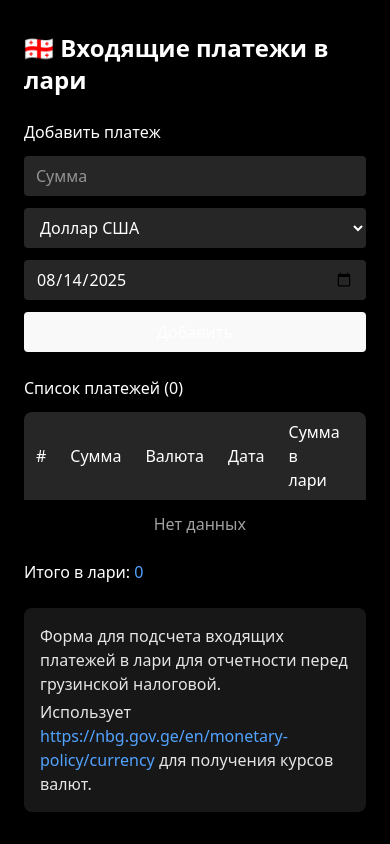
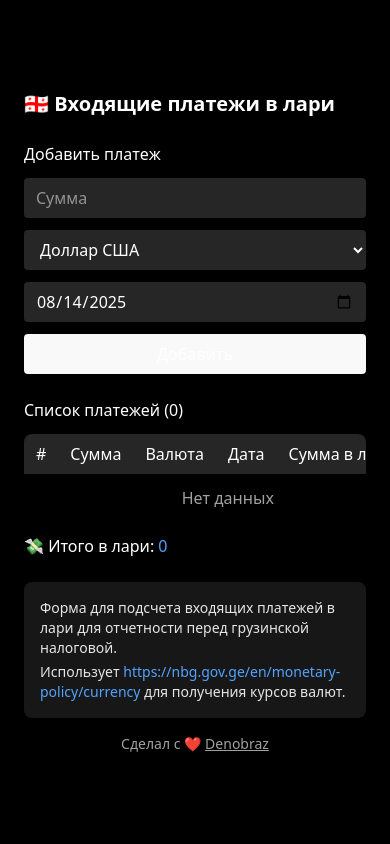
Before and after one commit to Denobraz/react-lari-converter, a React (Vite) app: page / in a window 390 px wide. Built offline with nearby package versions, Linux system fonts and the light colour scheme.

Commit message:
UI and UX updates v2

```diff
--- a/index.html
+++ b/index.html
@@ -2,7 +2,7 @@
 <html lang="en">
   <head>
     <meta charset="UTF-8" />
-    <link rel="icon" type="image/svg+xml" href="/info.svg" />
+    <link rel="icon" type="image/svg+xml" href="/money.svg" />
     <meta name="viewport" content="width=device-width, initial-scale=1.0" />
     <title>Конвертер валют</title>
   </head>
--- a/src/App.jsx
+++ b/src/App.jsx
@@ -2,6 +2,7 @@ import {useEffect, useState} from "react";
 import PaymentForm from './components/PaymentForm.jsx';
 import PaymentsTable from './components/PaymentsTable.jsx';
 import {Readme} from "./components/Readme.jsx";
+import {Footer} from "./components/Footer.jsx";
 
 function App() {
     const [payments, setPayments] = useState(() => {
@@ -18,11 +19,12 @@ function App() {
     return (
         <div className='min-h-screen w-full flex flex-col justify-center bg-black text-white px-6 py-5'>
             <div className='grid grid-cols-1 gap-6 max-w-4xl mx-auto'>
-                <h1 className='text-2xl font-semibold'>🇬🇪 Входящие платежи в лари</h1>
+                <h1 className='text-xl lg:text-2xl font-semibold'>🇬🇪 Входящие платежи в лари</h1>
                 <PaymentForm onAdd={addPayment} />
                 <PaymentsTable payments={payments} onDelete={handleDelete} />
                 <Readme/>
             </div>
+            <Footer/>
         </div>
     )
 }
--- /dev/null
+++ b/src/components/Footer.jsx
@@ -0,0 +1,5 @@
+export function Footer() {
+    return <footer className='text-sm text-neutral-400 lg:text-base text-center md:absolute bottom-0 left-0 w-full mt-4 md:py-6'>
+        Сделал с ❤️ <a className='underline hover:text-blue-400' target='_blank' href='https://github.com/Denobraz'>Denobraz</a>
+    </footer>
+}
--- a/src/components/PaymentForm.jsx
+++ b/src/components/PaymentForm.jsx
@@ -1,4 +1,4 @@
-import {useState} from 'react';
+import {useEffect, useState} from 'react';
 import {CURRENCIES} from "../data/currencies.data.js";
 import {convertToGel} from "../helpers/nbgRates.js";
 
@@ -16,30 +16,47 @@ export default function PaymentForm({onAdd}) {
 
     const [error, setError] = useState(null);
 
+    useEffect(() => {
+        if (error) {
+            const timer = setTimeout(() => setError(null), 3000);
+            return () => clearTimeout(timer);
+        }
+    }, [error])
+
+    const validateForm = () => {
+        if (!form.amount || !form.currency || !form.date) {
+            throw new Error('Пожалуйста, заполните все поля.');
+        }
+
+        if (form.amount <= 0) {
+            throw new Error('Сумма должна быть больше нуля.');
+        }
+
+        if (form.date > TODAY) {
+            throw new Error('Дата не может быть в будущем.');
+        }
+    }
+
     const handleSubmit = async (e) => {
         e.preventDefault();
         setError(null);
         setIsLoading(true);
 
-        if (!form.amount || !form.currency || !form.date) {
-            setError('Пожалуйста, заполните все поля.');
+        try {
+            validateForm();
+        } catch (e) {
             setIsLoading(false);
-            return;
-        }
-
-        if (form.date > TODAY) {
-            setError('Дата не может быть в будущем.');
-            setIsLoading(false);
+            setError(e.message);
             return;
         }
 
         try {
-            const result = await convertToGel(form.amount, form.currency, form.date);
+            const amountInGel = await convertToGel(form.amount, form.currency, form.date);
             onAdd({
                 amount: Number(form.amount),
                 currency: form.currency.toUpperCase(),
                 date: form.date,
-                amountInGel: result,
+                amountInGel,
             });
             setForm(f => ({...f, amount: '', date: TODAY}));
         } catch (err) {
@@ -71,7 +88,7 @@ export default function PaymentForm({onAdd}) {
                     {isLoading ? 'Загрузка...' : 'Добавить'}
                 </button>
             </form>
-            {error && <div className='text-red-400 text-xs'>{error}</div>}
+            {error && <div className='text-red-400 text-xs transition-all'>{error}</div>}
         </section>
     );
 }
--- a/src/components/PaymentsTable.jsx
+++ b/src/components/PaymentsTable.jsx
@@ -48,26 +48,26 @@ export default function PaymentsTable({payments, onDelete}) {
         <section className='space-y-3'>
             <h2 className='font-medium'>Список платежей ({payments.length})</h2>
             <div className='overflow-x-auto rounded-lg'>
-                <table className='w-full text-left border-collapse'>
+                <table className='table-auto lg:table-fixed w-full text-left border-collapse'>
                     <thead>
                     <tr className='bg-neutral-800'>
-                        <th className='px-3 py-2 font-medium'>#</th>
-                        <th className='px-3 py-2 font-medium'>Сумма</th>
-                        <th className='px-3 py-2 font-medium'>Валюта</th>
-                        <th className='px-3 py-2 font-medium'>Дата</th>
-                        <th className='px-3 py-2 font-medium'>Сумма в лари</th>
-                        <th className='px-3 py-2 font-medium'></th>
+                        <th className='px-3 py-2 font-medium whitespace-nowrap'>#</th>
+                        <th className='px-3 py-2 font-medium whitespace-nowrap'>Сумма</th>
+                        <th className='px-3 py-2 font-medium whitespace-nowrap'>Валюта</th>
+                        <th className='px-3 py-2 font-medium whitespace-nowrap'>Дата</th>
+                        <th className='px-3 py-2 font-medium whitespace-nowrap'>Сумма в лари</th>
+                        <th className='px-3 py-2 font-medium whitespace-nowrap'></th>
                     </tr>
                     </thead>
                     <tbody>
                     {payments.map((p, i) => (
                         <tr key={i} className='odd:bg-neutral-900 even:bg-neutral-800'>
-                            <td className='px-3 py-1'>{i + 1}</td>
-                            <td className='px-3 py-1'>{formatAmount(p.amount)}</td>
-                            <td className='px-3 py-1'>{formatCurrency(p.currency)}</td>
-                            <td className='px-3 py-1'>{formatDate(p.date)}</td>
-                            <td className='px-3 py-1'>{formatAmount(p.amountInGel)}</td>
-                            <td className='px-3 py-1'>
+                            <td className='px-3 py-1 whitespace-nowrap'>{i + 1}</td>
+                            <td className='px-3 py-1 whitespace-nowrap'>{formatAmount(p.amount)}</td>
+                            <td className='px-3 py-1 whitespace-nowrap'>{formatCurrency(p.currency)}</td>
+                            <td className='px-3 py-1 whitespace-nowrap'>{formatDate(p.date)}</td>
+                            <td className='px-3 py-1 whitespace-nowrap'>{formatAmount(p.amountInGel)}</td>
+                            <td className='px-3 py-1 whitespace-nowrap'>
                                 <button onClick={() => onDelete(i)}
                                         className='text-red-400 hover:text-red-300 cursor-pointer'>Удалить
                                 </button>
@@ -84,7 +84,7 @@ export default function PaymentsTable({payments, onDelete}) {
             </div>
             <div className='mt-3'>
                 <div className='font-medium'>
-                    Итого в лари: <span title='Скопировать' onClick={copyTotalInGel} className='text-blue-400 hover:underline cursor-pointer'>{formatAmount(totalInGel)}</span>
+                    💸 Итого в лари: <span title='Скопировать' onClick={copyTotalInGel} className='text-blue-400 hover:underline cursor-pointer'>{formatAmount(totalInGel)}</span>
                     {totalInGelCopied && <span className='text-blue-400 text-sm ml-2'>(скопировано)</span>}
                 </div>
             </div>
--- a/src/components/Readme.jsx
+++ b/src/components/Readme.jsx
@@ -1,7 +1,7 @@
 export function Readme() {
     const URL = 'https://nbg.gov.ge/en/monetary-policy/currency';
 
-    return <div className='bg-neutral-900 text-neutral-200 p-4 rounded-lg flex flex-col gap-1'>
+    return <div className='text-sm lg:text-base bg-neutral-900 text-neutral-200 p-4 rounded-lg flex flex-col gap-1'>
         <p>Форма для подсчета входящих платежей в лари для отчетности перед грузинской налоговой.</p>
         <p>Использует <a target='_blank' href={URL} className='text-blue-400 hover:underline'>{URL}</a> для получения курсов валют.</p>
     </div>
```
Also changed, not shown: public/info.svg (deleted), public/money.svg (added).
